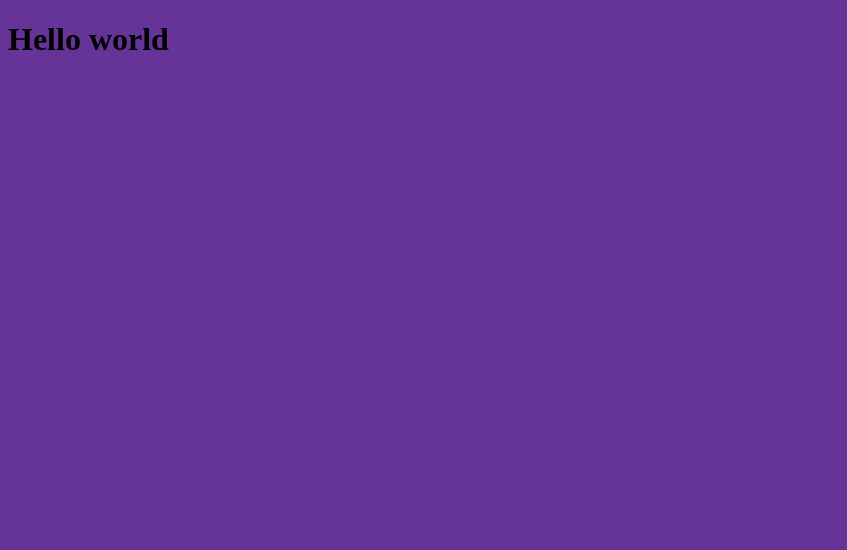
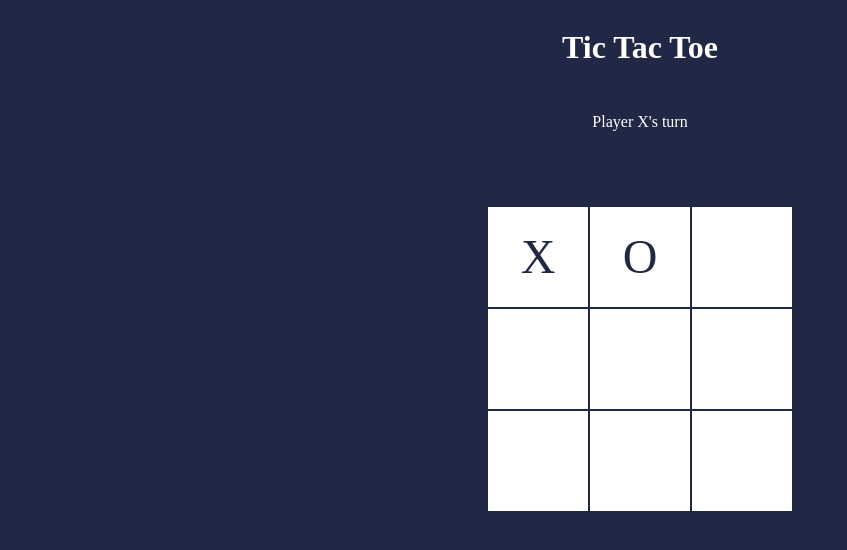
Before and after one commit to ucolinmee/top-tictactoe, a plain HTML site: page index.html in a window 1280 px wide. Shown: the whole page, without its empty margins (0-847 px from the left). Drawn offline with Linux system fonts and the light colour scheme.

Commit message:
Create basic UI for game

```diff
--- a/index.html
+++ b/index.html
@@ -7,7 +7,23 @@
     <link rel="stylesheet" href="style.css">
 </head>
 <body>
-    <h1>Hello world</h1>
+    <h1>Tic Tac Toe</h1>
+
+    <div class="turn">
+        Player X's turn
+    </div>
+
+    <div class="board">
+        <div id="1">X</div>
+        <div id="2">O</div>
+        <div id="3"></div>
+        <div id="4"></div>
+        <div id="5"></div>
+        <div id="6"></div>
+        <div id="7"></div>
+        <div id="8"></div>
+        <div id="9"></div>
+    </div>
 
     <script src="script.js"></script>
 </body>
--- a/script.js
+++ b/script.js
@@ -42,11 +42,11 @@ function GameController() {
 
     const players = [
         {
-            name: "Player One",
+            name: "Player X",
             symbol: "X"
         },
         {
-            name: "Player Two",
+            name: "Player O",
             symbol: "O"
         }
     ];
@@ -68,18 +68,25 @@ function GameController() {
         console.log(`${getCurrentPlayer().name}'s turn.`);
     }
 
+    const printWinner = () => {
+        board.printBoard();
+        console.log(`Game over. ${getCurrentPlayer().name} won.`);
+    }
+
     const playRound = (row, col) => {
         const move = {
             "row": Number(row),
             "col": Number(col)
         }
-        console.log(`Checking move validity: Row=${row}, Col=${col}`);
-        // console.log(`Move valid: ${isValidMove(move)}`);
         if (isValidMove(move)) {
             board.updateBoard(move, getCurrentPlayer().symbol);
-            console.log(checkWin(getCurrentPlayer().symbol));
-            switchPlayerTurn();
-            printNewRound();
+            if (checkWin(getCurrentPlayer().symbol)) {
+                printWinner();
+                return 1;
+            } else {
+                switchPlayerTurn();
+                printNewRound();
+            }
         } else {
             console.log("Move is invalid, please try again.");
         }
@@ -120,4 +127,22 @@ function GameController() {
     return { playRound, getCurrentPlayer };
 }
 
+function ScreenController() {
+    const updateScreen = () => {
+        // display board
+        // display current player
+    }
+
+    const clickHandlerBoard = () => {
+        // get DOM click event when user plays
+        // calls game.playRound
+        // calls updateScreen
+    }
+}
+
 const game = GameController();
+// while (1) {
+//     var userInput = prompt("Which slot would you like to play? ").split(",");
+//     if (game.playRound(userInput[0], userInput[1]))
+//         break;
+// }
--- a/style.css
+++ b/style.css
@@ -1,3 +1,28 @@
-* {
-    background-color: rebeccapurple;
+body {
+    background-color: #212845;
+    color: #fff;
+    display: flex;
+    flex-direction: column;
+    align-items: center;
 }
+
+.turn {
+    margin: 25px 0 75px 0;
+}
+
+.board {
+    display: grid;
+    grid-template-columns: repeat(3, 1fr);
+}
+
+.board div {
+    background-color: white;
+    height: 100px;
+    width: 100px;
+    border: 1px solid #212845;
+    color: #212845;
+    font-size: 48px;
+    display: flex;
+    align-items: center;
+    justify-content: center;
+}
```
